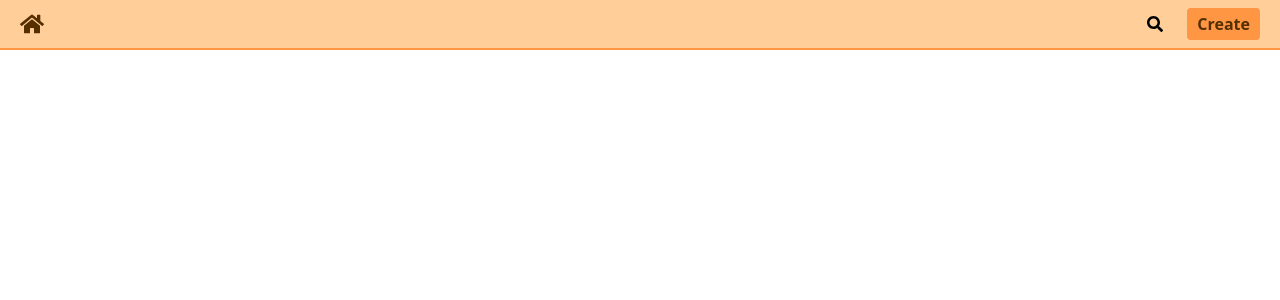
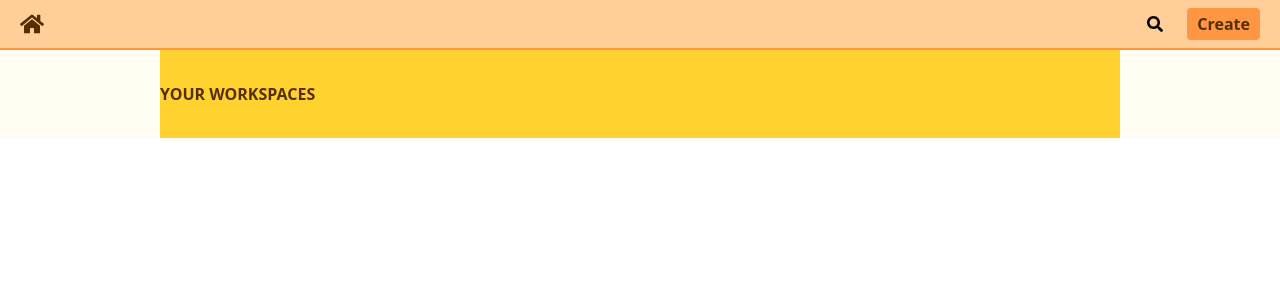
Before and after one commit to Saves331/todo-app, a React (Vite) app: page / in a window 1280 px wide. Shown: the top 300 px of the page. Built offline with nearby package versions, Linux system fonts and the light colour scheme.

Commit message:
starting design of main body in home page

```diff
--- a/src/pages/Home.tsx
+++ b/src/pages/Home.tsx
@@ -2,9 +2,14 @@ import Header from '../components/Header'
 
 function Home() {
   return (
-    <div>
+    <section className='bg-cream'>
         <Header />
-    </div>
+        <div className='bg-amber-300 w-[75%] mx-auto py-8'>
+           <h2 className='text-md uppercase font-semibold text-brown'>Your Workspaces</h2>
+        </div>
+
+
+    </section>
   )
 }
 
```
